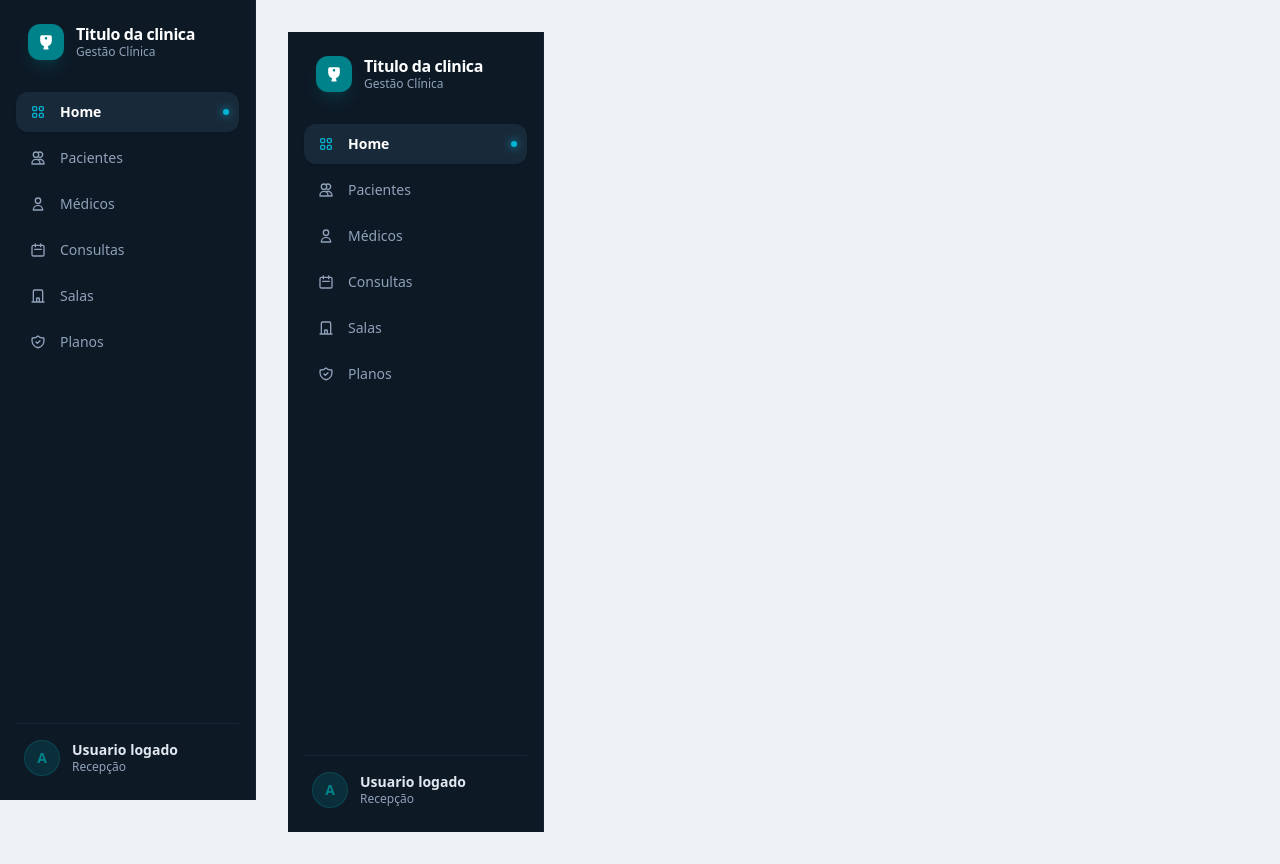
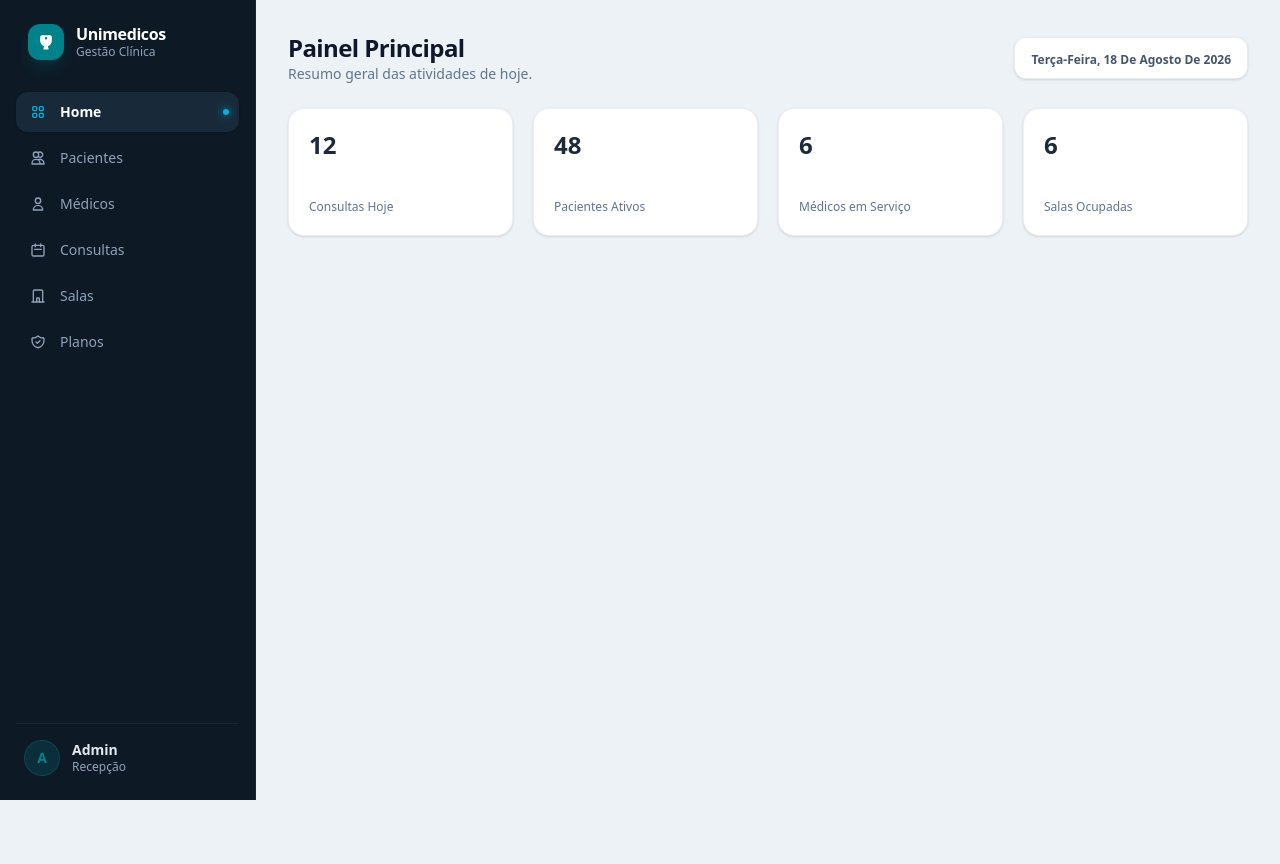
Before and after one commit to felps-daniel-dev/whister_agendamentos, a Next.js app in the folder whister_agendamentos_app/: page / in a window 1280 px wide. After the commit the page ends 800 px from the top, so only its background shows below. Built offline with nearby package versions, Linux system fonts and the light colour scheme.

Commit message:
fix: ajustando estrutura de pastas

```diff
--- a/whister_agendamentos_app/app/components/menu/menu.tsx
+++ b/whister_agendamentos_app/app/components/menu/menu.tsx
@@ -1,14 +1,15 @@
+"use client";
+
 import Link from "next/link";
+import { usePathname } from "next/navigation";
 
-interface MenuProps {
-  currentPath?: string; // Para identificar a página ativa, se desejar futurarmente
-}
+export const Menu: React.FC = () => {
+  const pathname = usePathname();
 
-export const Menu: React.FC<MenuProps> = () => {
   return (
     <aside className="w-64 bg-[#0d1a26] text-slate-300 flex flex-col justify-between h-screen sticky top-0 px-4 py-6 select-none shrink-0 border-r border-slate-800/50">
+      <div>
 
-      <div>
         <div className="flex items-center gap-3 px-3 mb-8">
           <div className="w-9 h-9 rounded-xl bg-[#00828a] flex items-center justify-center text-white font-bold shadow-lg shadow-[#00828a]/20">
             <svg className="w-5 h-5 fill-current" viewBox="0 0 24 24">
@@ -16,28 +17,29 @@ export const Menu: React.FC<MenuProps> = () => {
             </svg>
           </div>
           <div>
-            <h1 className="font-bold text-white text-base tracking-tight leading-tight">Titulo da clinica</h1>
+            <h1 className="font-bold text-white text-base tracking-tight leading-tight">Unimedicos</h1>
             <p className="text-xs text-slate-400 font-medium">Gestão Clínica</p>
           </div>
         </div>
 
+
         <nav className="space-y-1.5">
-          <BotaoMenuBar nome="Home" href="/home/home.tsx" isActive={true} icon="home" />
-          <BotaoMenuBar nome="Pacientes" href="/pacientes" icon="users" />
-          <BotaoMenuBar nome="Médicos" href="/medicos" icon="doctor" />
-          <BotaoMenuBar nome="Consultas" href="/consultas" icon="calendar" />
-          <BotaoMenuBar nome="Salas" href="/salas" icon="room" />
-          <BotaoMenuBar nome="Planos" href="/planos" icon="shield" />
+          <BotaoMenuBar nome="Home" href="/" isActive={pathname === "/"} icon="home" />
+          <BotaoMenuBar nome="Pacientes" href="/paciente" isActive={pathname === "/paciente"} icon="users" />
+          <BotaoMenuBar nome="Médicos" href="/medico" isActive={pathname === "/medico"} icon="doctor" />
+          <BotaoMenuBar nome="Consultas" href="/consulta" isActive={pathname === "/consulta"} icon="calendar" />
+          <BotaoMenuBar nome="Salas" href="/sala" isActive={pathname === "/sala"} icon="room" />
+          <BotaoMenuBar nome="Planos" href="/plano" isActive={pathname === "/plano"} icon="shield" />
         </nav>
       </div>
 
-
+      {/* Usuário Logado */}
       <div className="pt-4 border-t border-slate-800/80 flex items-center gap-3 px-2">
         <div className="w-9 h-9 rounded-full bg-[#00828a]/20 text-[#00828a] flex items-center justify-center font-bold text-sm border border-[#00828a]/30">
           A
         </div>
         <div className="overflow-hidden">
-          <p className="text-sm font-semibold text-slate-200 truncate leading-tight">Usuario logado</p>
+          <p className="text-sm font-semibold text-slate-200 truncate leading-tight">Admin</p>
           <p className="text-xs text-slate-400 truncate">Recepção</p>
         </div>
       </div>
@@ -56,17 +58,15 @@ const BotaoMenuBar: React.FC<BotaoMenuBarProps> = ({ nome, href, isActive, icon
   return (
     <Link href={href} className="block">
       <button
-        className={`w-full flex items-center gap-3.5 px-3.5 py-2.5 rounded-xl text-sm font-medium transition-all duration-200 relative group ${
+        className={`w-full flex items-center gap-3.5 px-3.5 py-2.5 rounded-xl text-sm font-medium transition-all duration-200 relative group cursor-pointer ${
           isActive
             ? "bg-[#182a3a] text-white shadow-sm font-semibold"
             : "text-slate-400 hover:text-slate-200 hover:bg-[#132230]"
         }`}
       >
-
         <IconByName name={icon} isActive={isActive} />
 
         <span className="truncate">{nome}</span>
-
 
         {isActive && (
           <span className="absolute right-2.5 w-1.5 h-1.5 rounded-full bg-[#00b4d8] shadow-[0_0_8px_#00b4d8]" />
--- a/whister_agendamentos_app/app/home/page.tsx
+++ /dev/null
@@ -1,7 +0,0 @@
-export default function Home(){
-    return(
-        <div>
-            Home
-        </div>
-    );
-}
--- a/whister_agendamentos_app/app/layout.tsx
+++ b/whister_agendamentos_app/app/layout.tsx
@@ -1,7 +1,7 @@
 import type { Metadata } from "next";
 import { Geist, Geist_Mono } from "next/font/google";
 import "./globals.css";
-import { Layout } from "./components/layout";
+import { Layout } from "./components/layoutGeral";
 
 const geistSans = Geist({
   variable: "--font-geist-sans",
--- a/whister_agendamentos_app/app/page.tsx
+++ b/whister_agendamentos_app/app/page.tsx
@@ -1,15 +1,37 @@
-import { Layout } from "./components/layout";
-import Head from "next/head";
-import type { AppProps } from "next/app";
-
 export default function Home() {
   return (
-    <div>
+    <div className="space-y-6">
 
-      <Head>
-        <title>Whister Agendamentos</title>
-      </Head>
-      <Layout/>
+      {/* Cabeçalho */}
+      <div className="flex flex-col sm:flex-row sm:items-center sm:justify-between gap-4">
+        <div>
+          <h1 className="text-2xl font-bold text-slate-900 tracking-tight">Painel Principal</h1>
+          <p className="text-sm text-slate-500">Resumo geral das atividades de hoje.</p>
+        </div>
+        <div className="self-start sm:self-auto bg-white px-4 py-2 rounded-xl border border-slate-200/80 shadow-sm">
+          <span className="text-xs font-semibold text-slate-600">Terça-Feira, 18 De Agosto De 2026</span>
+        </div>
+      </div>
+
+      {/* Cards de Métricas */}
+      <div className="grid grid-cols-1 sm:grid-cols-2 lg:grid-cols-4 gap-5">
+        <div className="bg-white p-5 rounded-2xl border border-slate-200/70 shadow-sm flex flex-col justify-between h-32">
+          <span className="text-2xl font-bold text-slate-800">12</span>
+          <p className="text-xs font-medium text-slate-500">Consultas Hoje</p>
+        </div>
+        <div className="bg-white p-5 rounded-2xl border border-slate-200/70 shadow-sm flex flex-col justify-between h-32">
+          <span className="text-2xl font-bold text-slate-800">48</span>
+          <p className="text-xs font-medium text-slate-500">Pacientes Ativos</p>
+        </div>
+        <div className="bg-white p-5 rounded-2xl border border-slate-200/70 shadow-sm flex flex-col justify-between h-32">
+          <span className="text-2xl font-bold text-slate-800">6</span>
+          <p className="text-xs font-medium text-slate-500">Médicos em Serviço</p>
+        </div>
+        <div className="bg-white p-5 rounded-2xl border border-slate-200/70 shadow-sm flex flex-col justify-between h-32">
+          <span className="text-2xl font-bold text-slate-800">6</span>
+          <p className="text-xs font-medium text-slate-500">Salas Ocupadas</p>
+        </div>
+      </div>
     </div>
   );
 }
```
Also changed, not shown: whister_agendamentos_app/app/components/layoutGeral.tsx (renamed from whister_agendamentos_app/app/components/layout.tsx).
